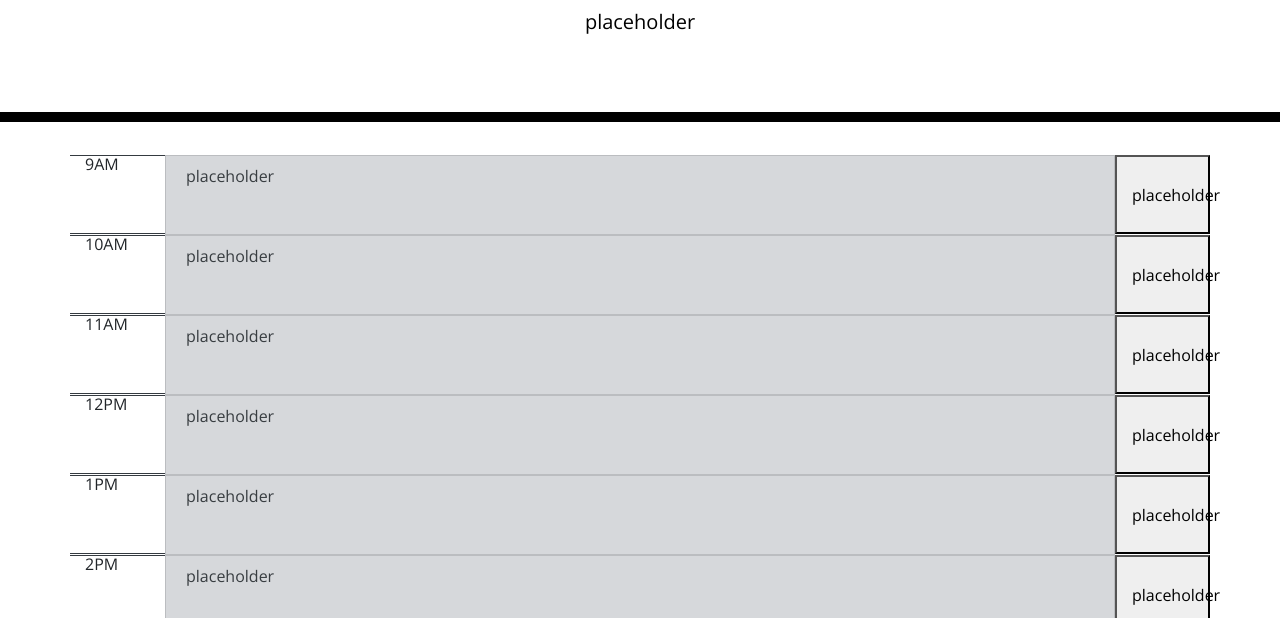
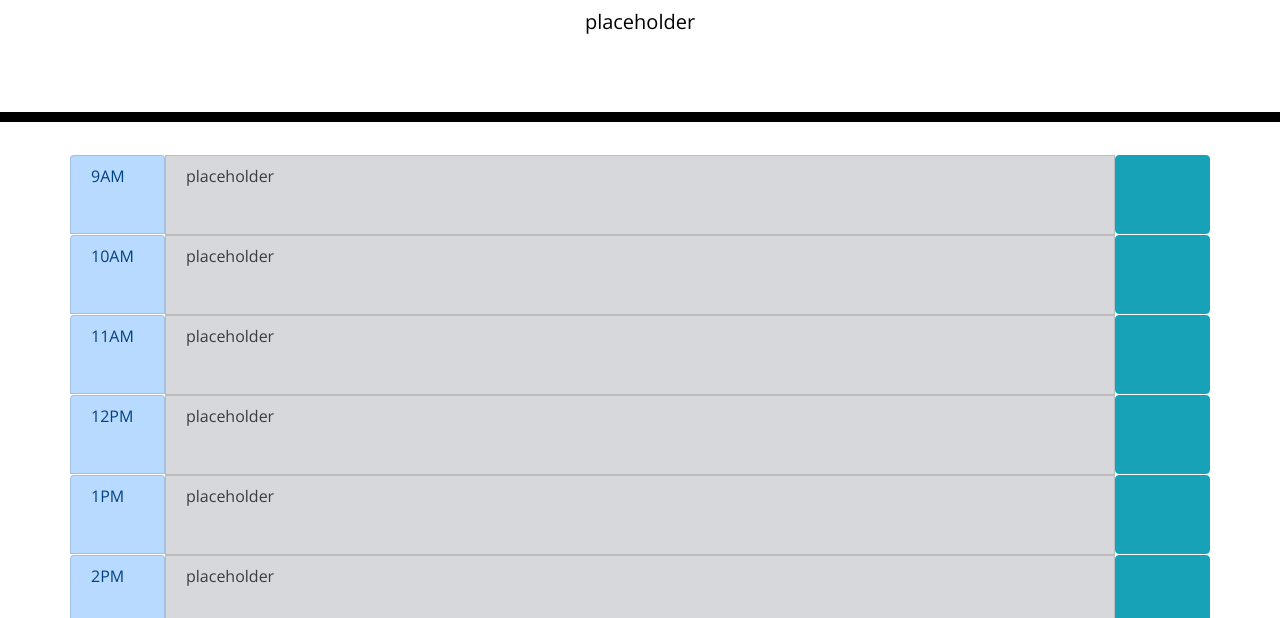
Before and after one commit to NYX1122/super-disco, a plain HTML site: page index.html in a window 1280 px wide. Shown: the part 182-800 px from the top of the page. Drawn offline with nearby package versions, Linux system fonts and the light colour scheme; a web font is replaced by a local one.

Commit message:
finished adding key elements

```diff
--- a/assets/js/script.js
+++ b/assets/js/script.js
@@ -1,21 +1,21 @@
 var date = $("#currentDay").text("placeholder");
 
 i = 0;
-while (i < 8) {
+while (i < 9) {
     var hourRowWrapper = $("<div>").addClass("row");
     if(i < 3) {
-        var hour = $("<p>").text((9 + i) + "AM").addClass("col-1 border-top border-end border-bottom border-dark mb-0");
+        var hour = $("<p>").text((9 + i) + "AM").addClass("col-1 list-group-item list-group-item-primary mb-0");
     }
     else if(i === 3){
-        var hour = $("<p>").text(12 + "PM").addClass("col-1 border-top border-end border-bottom border-dark mb-0");
+        var hour = $("<p>").text(12 + "PM").addClass("col-1 list-group-item list-group-item-primary mb-0");
     }
     else {
-        var hour = $("<p>").text((i - 3) + "PM").addClass("col-1 border-top border-end border-bottom border-dark mb-0");
+        var hour = $("<p>").text((i - 3) + "PM").addClass("col-1 list-group-item list-group-item-primary mb-0");
     };
     var taskDiv = $("<div>").addClass("col-10 list-group-item list-group-item-secondary").attr("id", "task");
     var taskText = $("<p>").addClass("fw-b").text("placeholder");
     taskDiv.append(taskText);
-    var button = $("<button>").text("placeholder").addClass("col-1");
+    var button = $("<button>").html("<span class='oi oi-lock-locked'></span>").addClass("col-1 btn btn-info");
     hourRowWrapper.append(hour, taskDiv, button);
     $(".container").append(hourRowWrapper);
     i++;
--- a/index.html
+++ b/index.html
@@ -4,20 +4,10 @@
     <meta charset="UTF-8" />
     <meta name="viewport" content="width=device-width, initial-scale=1.0" />
     <meta http-equiv="X-UA-Compatible" content="ie=edge" />
-    <link
-      rel="stylesheet"
-      href="https://stackpath.bootstrapcdn.com/bootstrap/4.3.1/css/bootstrap.min.css"
-    />
-    <link
-      rel="stylesheet"
-      href="https://use.fontawesome.com/releases/v5.8.1/css/all.css"
-      integrity="sha384-50oBUHEmvpQ+1lW4y57PTFmhCaXp0ML5d60M1M7uH2+nqUivzIebhndOJK28anvf"
-      crossorigin="anonymous"
-    />
-    <link
-      href="https://fonts.googleapis.com/css?family=Open+Sans&display=swap"
-      rel="stylesheet"
-    />
+    <link rel="stylesheet" href="https://stackpath.bootstrapcdn.com/bootstrap/4.3.1/css/bootstrap.min.css"/>
+    <link rel="stylesheet" href="https://use.fontawesome.com/releases/v5.8.1/css/all.css" integrity="sha384-50oBUHEmvpQ+1lW4y57PTFmhCaXp0ML5d60M1M7uH2+nqUivzIebhndOJK28anvf" crossorigin="anonymous"/>
+    <link href="https://fonts.googleapis.com/css?family=Open+Sans&display=swap" rel="stylesheet"/>
+    <link rel="stylesheet" href="https://cdnjs.cloudflare.com/ajax/libs/open-iconic/1.1.1/font/css/open-iconic-bootstrap.min.css" />
     <link rel="stylesheet" href="./assets/css/style.css" />
     <title>Work Day Scheduler</title>
   </head>
```
